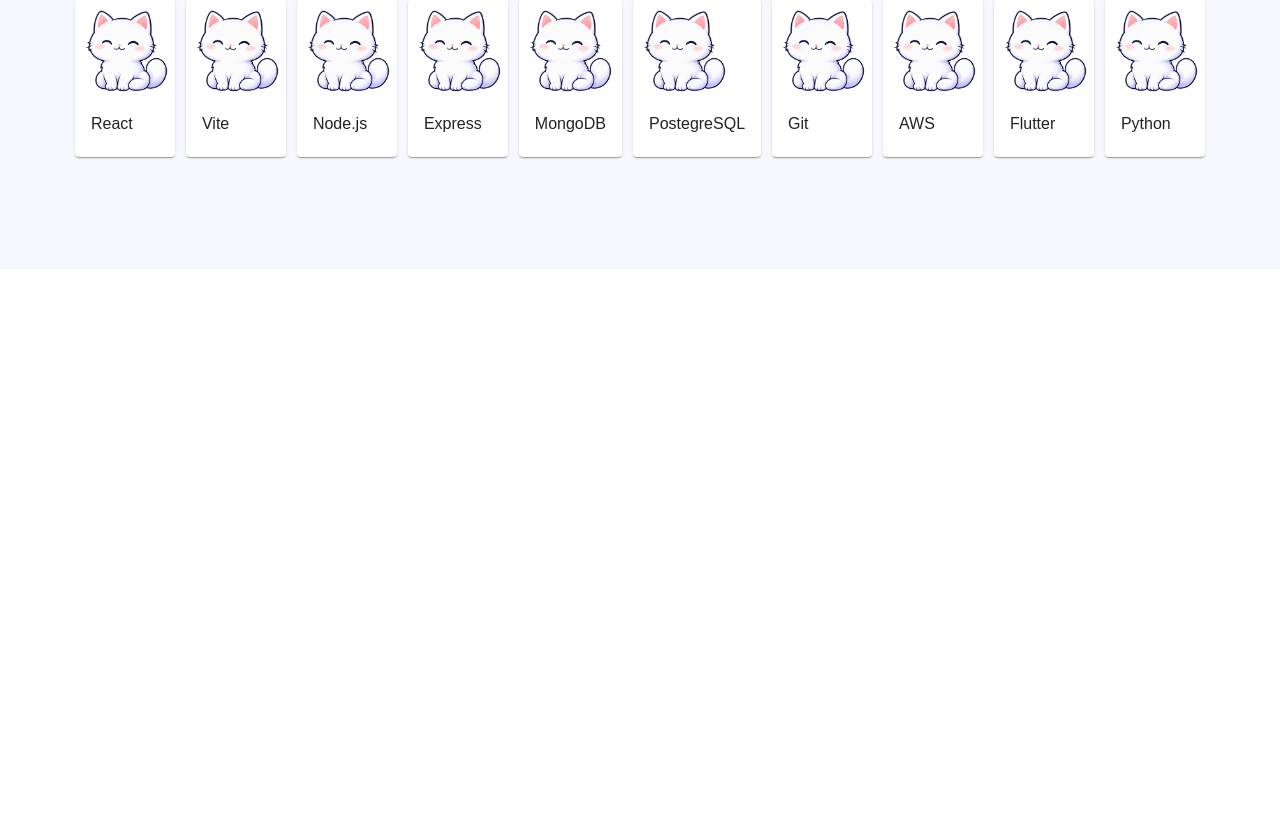
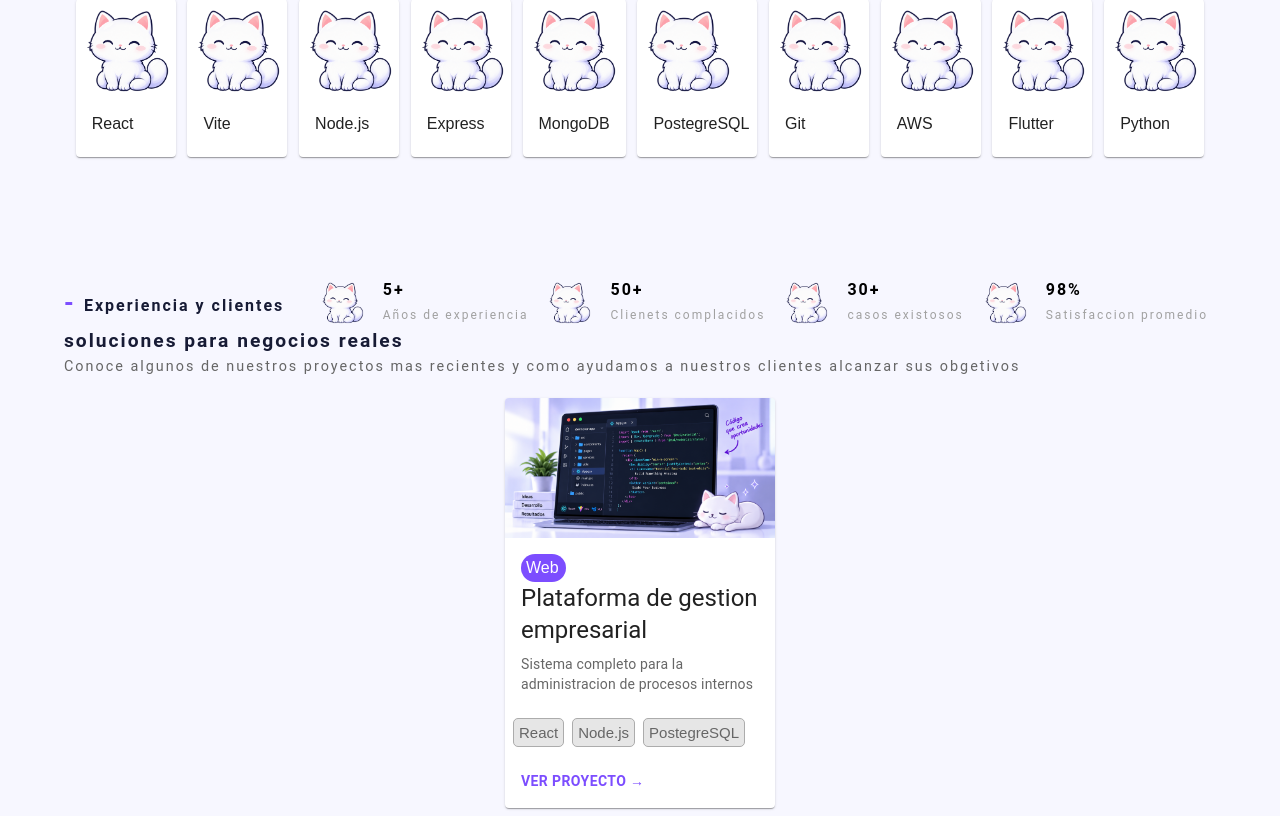
Before and after one commit to jessicahernandezt/dev-nova-solutions, a React (Vite) app: page / in a window 1280 px wide. Shown: the part 2195-3011 px from the top of the page. Before the commit the page ends 2464 px from the top, so only its background shows below. Built offline with nearby package versions, Linux system fonts and the light colour scheme.

Commit message:
comienzo exp y clientes

```diff
--- a/src/App.jsx
+++ b/src/App.jsx
@@ -4,6 +4,7 @@
 import Nosotros from "./components/Quienes-somos"
 import Proyectos from "./components/Proyectos"
 import Tecnologias from "./components/Tecnologias"
+import Experiencia from "./components/Experiencia"
 
 function App(){
 
@@ -15,6 +16,7 @@
       <Nosotros />
       <Proyectos />
       <Tecnologias />
+      <Experiencia />
     </>
   )
 }
--- /dev/null
+++ b/src/components/Experiencia.jsx
@@ -0,0 +1,96 @@
+import {Box, Button, Container, Typography, Card, CardActions, CardContent, CardMedia, Avatar} from '@mui/material'
+
+function Experiencia() {
+    return(
+        <Box sx={{minHeight: '520px', display: 'flex', alignItems: 'center', backgroundColor: '#f7f7ff', py: 1}}>
+            <Container maxWidth='lg'>
+                <Box sx={{/*display: 'flex', alignItems: 'center', gap: 3, backgroundImage: 'url("/img (8).png")', objectFit: 'contain', minHeight:'500px'*/}}>
+
+                    <Box sx={{display:'flex', justifyContent:'space-between', alignItems:'center'}}>
+                        <Typography sx={{color:'#171b35', fontWeight:"bold", letterSpacing:2}}>
+                            <Box component='span' sx={{color:'#7c4dff', fontWeight:'bold', fontSize:'25px'}}>- </Box>Experiencia y clientes
+                        </Typography>
+
+
+
+                        <Box sx={{display: 'flex', gap: 2, padding: 1, py: 0, /*backgroundColor: 'white',*/ borderRadius: 2}}>
+                        <Box sx={{display: 'flex', alignItems: 'center', gap: 2}}>
+                            <Box component='img' src='/img (11).png' alt='' sx={{width:50, height:50, objectFit:'contain'}}></Box>
+                            <Typography sx={{color: 'black', fontWeight: 'bold', letterSpacing: 2}}>
+                                5+<br />
+                                <Box component='span' sx={{color: '#a1a1a1', fontWeight:'normal', fontSize:'12px'}}>
+                                    Años de experiencia
+                                </Box>
+                            </Typography>
+                        </Box>
+                        <Box sx={{display: 'flex', alignItems: 'center', gap: 2}}>
+                            <Box component='img' src='/img (11).png' alt='' sx={{width:50, height:50, objectFit:'contain'}}></Box>
+                            <Typography sx={{color: 'black', fontWeight: 'bold', letterSpacing: 2}}>
+                                50+<br />
+                                <Box component='span' sx={{color: '#a1a1a1', fontWeight:'normal', fontSize:'12px'}}>
+                                    Clienets complacidos
+                                </Box>
+                            </Typography>
+                        </Box>
+                        <Box sx={{display: 'flex', alignItems: 'center', gap: 2}}>
+                            <Box component='img' src='/img (11).png' alt='' sx={{width:50, height:50, objectFit:'contain'}}></Box>
+                            <Typography sx={{color: 'black', fontWeight: 'bold', letterSpacing: 2}}>
+                                30+<br />
+                                <Box component='span' sx={{color: '#a1a1a1', fontWeight:'normal', fontSize:'12px'}}>
+                                    casos existosos
+                                </Box>
+                            </Typography>
+                        </Box>
+                        <Box sx={{display: 'flex', alignItems: 'center', gap: 2}}>
+                            <Box component='img' src='/img (11).png' alt='' sx={{width:50, height:50, objectFit:'contain'}}></Box>
+                            <Typography sx={{color: 'black', fontWeight: 'bold', letterSpacing: 2}}>
+                                98%<br />
+                                <Box component='span' sx={{color: '#a1a1a1', fontWeight:'normal', fontSize:'12px'}}>
+                                    Satisfaccion promedio
+                                </Box>
+                            </Typography>
+                        </Box>
+                    </Box>
+
+
+
+                    </Box>
+
+                    <Typography sx={{color:'#171b35', fontWeight:"bold", fontSize: '1.2rem', letterSpacing:2}}>
+                        soluciones para negocios reales
+                    </Typography>
+                    <Typography sx={{color:'#666', letterSpacing:2, fontSize: '0.9rem', paddingBottom:'20px'}}>
+                        Conoce algunos de nuestros proyectos mas recientes y como ayudamos a nuestros clientes alcanzar sus obgetivos
+                    </Typography>
+
+                    <Box component='div' sx={{display:'flex', alignItems:'center', justifyContent:'space-evenly'}}>
+                        <Card sx={{ maxWidth: 270}}>
+                            <CardMedia sx={{ height: 140 }} image="/img (8).png" title="neko"/>
+                            <CardContent>
+                                <Box component='div' sx={{backgroundColor:'#7c4dff', color:'white', borderRadius:'50px', padding:'5px', maxWidth:'45px'}}>Web</Box>
+                                <Typography gutterBottom variant="h5" component="div">
+                                    Plataforma de gestion empresarial
+                                </Typography>
+                                <Typography variant="body2" sx={{ color: 'text.secondary' }}>
+                                    Sistema completo para la administracion de procesos internos
+                                </Typography>
+                            </CardContent>
+                            <CardActions>
+                                <Box sx={{backgroundColor:'#e6e6e6', borderRadius:'5px', border:'1px solid #acacac', padding:'5px', fontSize:'15px', color:'#666'}}>React</Box>
+                                <Box sx={{backgroundColor:'#e6e6e6', borderRadius:'5px', border:'1px solid #acacac', padding:'5px', fontSize:'15px', color:'#666'}}>Node.js</Box>
+                                <Box sx={{backgroundColor:'#e6e6e6', borderRadius:'5px', border:'1px solid #acacac', padding:'5px', fontSize:'15px', color:'#666'}}>PostegreSQL</Box>
+                            </CardActions>
+                            <CardActions>
+                                <Button sx={{color: '#7c4dff', fontWeight:"bold"}}>Ver proyecto →</Button>
+                            </CardActions>
+                        </Card>
+
+                    </Box>
+
+                </Box>
+            </Container>
+        </Box>
+    )
+}
+
+export default Experiencia
--- a/src/components/Tecnologias.jsx
+++ b/src/components/Tecnologias.jsx
@@ -20,61 +20,61 @@
                     </Typography>
 
                     <Box component='div' sx={{display:'flex', alignItems:'center', justifyContent:'space-evenly', paddingTop:'2%'}}>
-                        <Card sx={{ maxWidth: 270}}>
+                        <Card sx={{ maxWidth: 120}}>
                             <CardMedia sx={{ height: 100, width: 100 }} image="/img (11).png" title="neko"/>
                             <CardContent>
                                 <Box component='span' sx={{textAlign:'center'}}>React</Box>
                             </CardContent>
                         </Card>
-                        <Card sx={{ maxWidth: 270}}>
+                        <Card sx={{ maxWidth: 120}}>
                             <CardMedia sx={{ height: 100, width: 100 }} image="/img (11).png" title="neko"/>
                             <CardContent>
                                 <Box component='span' sx={{textAlign:'center'}}>Vite</Box>
                             </CardContent>
                         </Card>
-                        <Card sx={{ maxWidth: 270}}>
+                        <Card sx={{ maxWidth: 120}}>
                             <CardMedia sx={{ height: 100, width: 100 }} image="/img (11).png" title="neko"/>
                             <CardContent>
                                 <Box component='span' sx={{textAlign:'center'}}>Node.js</Box>
                             </CardContent>
                         </Card>
-                        <Card sx={{ maxWidth: 270}}>
+                        <Card sx={{ maxWidth: 120}}>
                             <CardMedia sx={{ height: 100, width: 100 }} image="/img (11).png" title="neko"/>
                             <CardContent>
                                 <Box component='span' sx={{textAlign:'center'}}>Express</Box>
                             </CardContent>
                         </Card>
-                        <Card sx={{ maxWidth: 270}}>
+                        <Card sx={{ maxWidth: 120}}>
                             <CardMedia sx={{ height: 100, width: 100 }} image="/img (11).png" title="neko"/>
                             <CardContent>
                                 <Box component='span' sx={{textAlign:'center'}}>MongoDB</Box>
                             </CardContent>
                         </Card>
-                        <Card sx={{ maxWidth: 270}}>
+                        <Card sx={{ maxWidth: 120}}>
                             <CardMedia sx={{ height: 100, width: 100 }} image="/img (11).png" title="neko"/>
                             <CardContent>
                                 <Box component='span' sx={{textAlign:'center'}}>PostegreSQL</Box>
                             </CardContent>
                         </Card>
-                        <Card sx={{ maxWidth: 270}}>
+                        <Card sx={{ maxWidth: 120}}>
                             <CardMedia sx={{ height: 100, width: 100 }} image="/img (11).png" title="neko"/>
                             <CardContent>
                                 <Box component='span' sx={{textAlign:'center'}}>Git</Box>
                             </CardContent>
                         </Card>
-                        <Card sx={{ maxWidth: 270}}>
+                        <Card sx={{ maxWidth: 120}}>
                             <CardMedia sx={{ height: 100, width: 100 }} image="/img (11).png" title="neko"/>
                             <CardContent>
                                 <Box component='span' sx={{textAlign:'center'}}>AWS</Box>
                             </CardContent>
                         </Card>
-                        <Card sx={{ maxWidth: 270}}>
+                        <Card sx={{ maxWidth: 120}}>
                             <CardMedia sx={{ height: 100, width: 100 }} image="/img (11).png" title="neko"/>
                             <CardContent>
                                 <Box component='span' sx={{textAlign:'center'}}>Flutter</Box>
                             </CardContent>
                         </Card>
-                        <Card sx={{ maxWidth: 270}}>
+                        <Card sx={{ maxWidth: 120}}>
                             <CardMedia sx={{ height: 100, width: 100 }} image="/img (11).png" title="neko"/>
                             <CardContent>
                                 <Box component='span' sx={{textAlign:'center'}}>Python</Box>
```
